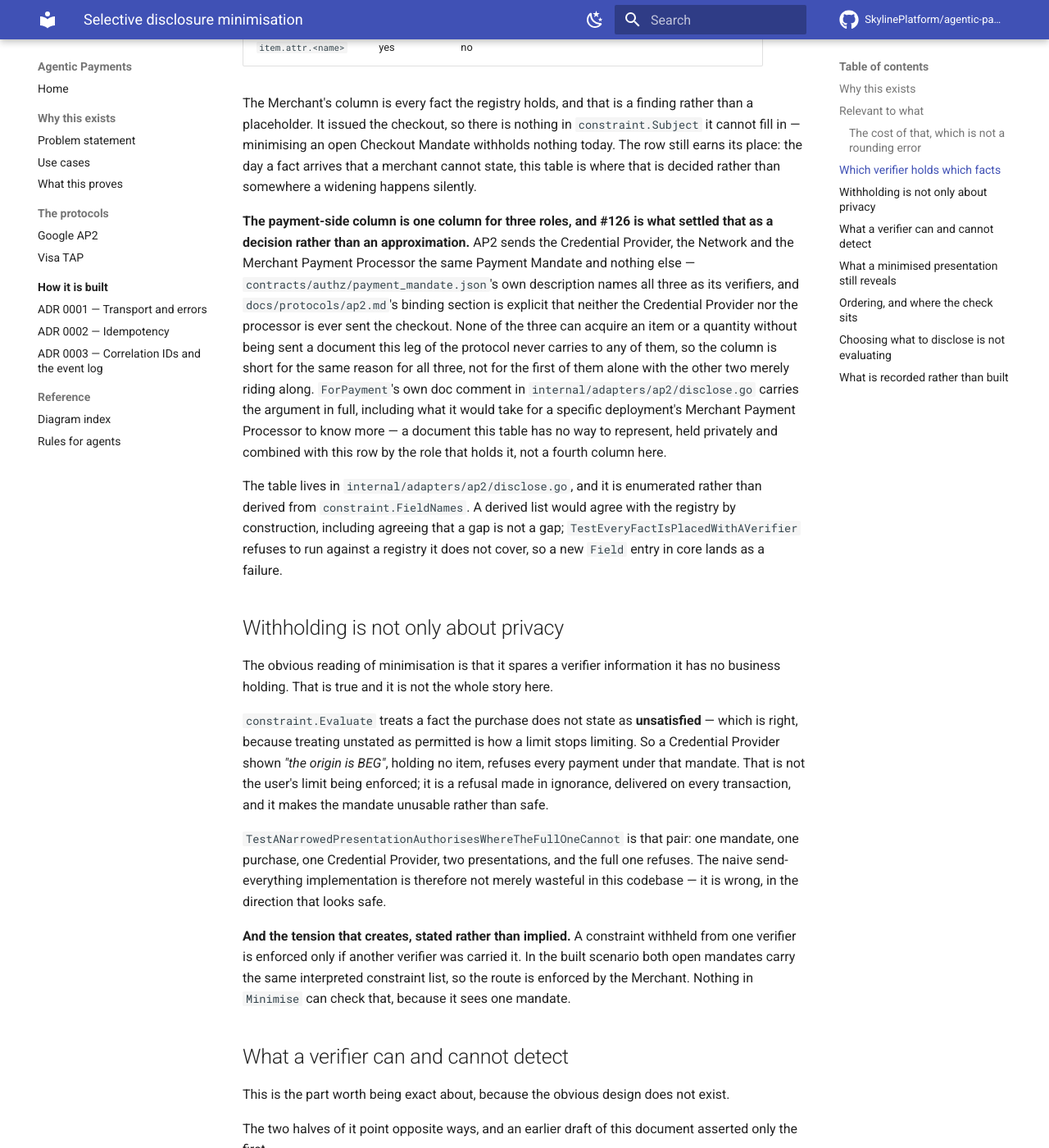
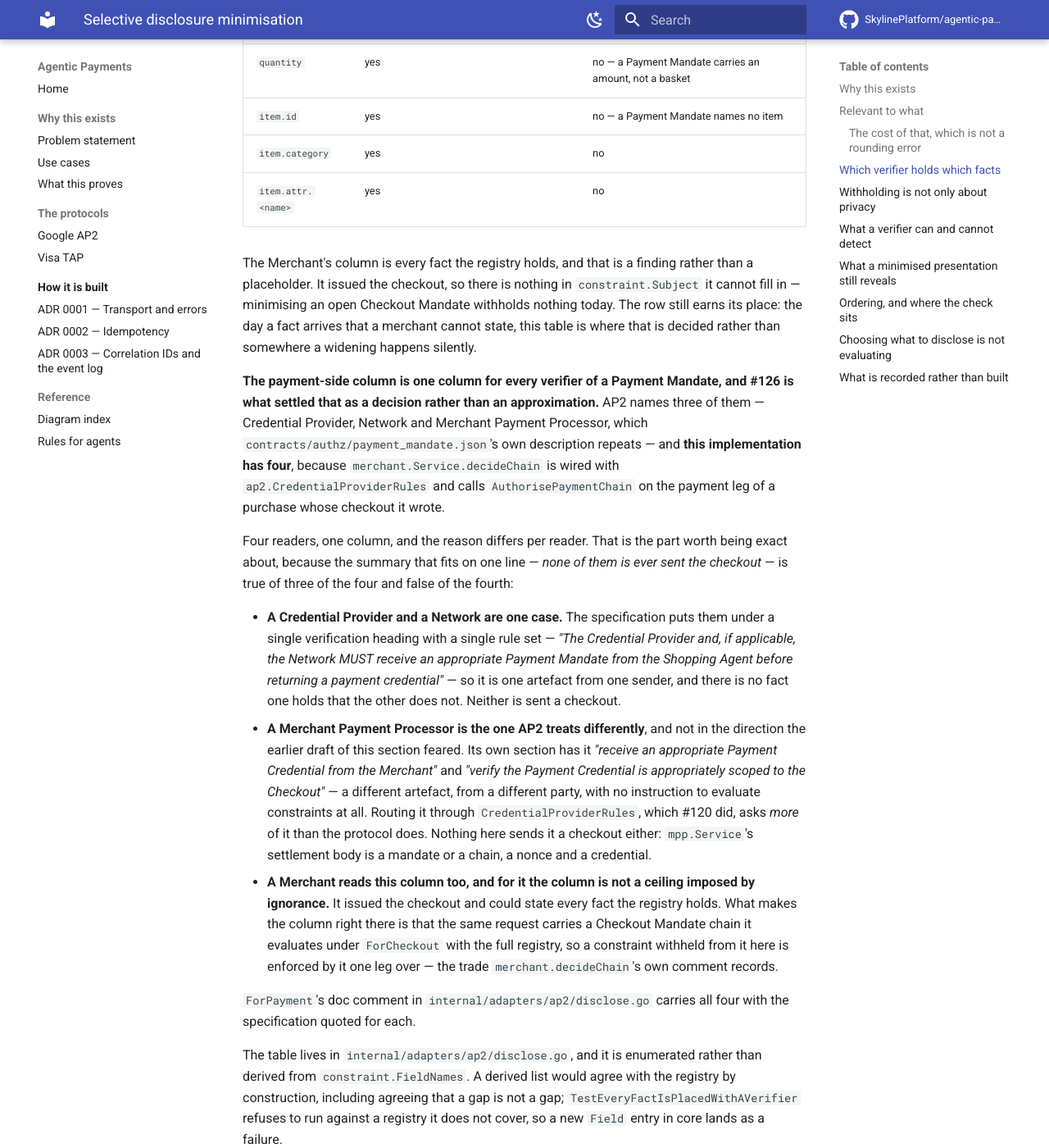
Before and after one commit to SkylinePlatform/agentic-payments, an MkDocs documentation site: the page built from docs/specs/2026-08-08-selective-disclosure-minimisation.md, in a window 1280 px wide and 1400 px high, scrolled down 2747 px. Shown: the whole window at 82% size. Built offline with MkDocs 1.6.1 and Material for MkDocs 9.7.7, drawn with Linux system fonts in a browser that asks for light colours; comment, search, counter and statistics services are not loaded; some of the changed text lies outside the part shown.

Commit message:
docs(ap2): the specification names the Network, and it is reached beside the CP
docs/protocols/ap2.md said the Network's place in the Payment Mandate's audience
was an inference, and read it as a party the Merchant Payment Processor reaches.
The first half was too modest and the second is contradicted by the source: the
specification says the Payment Mandate is "provided by the Shopping Agent and
verified by the Credential Provider, Network, and Merchant Payment Processor",
and its verification chapter gives the Network a heading it shares with the
Credential Provider — "The Credential Provider and, if applicable, the Network
MUST receive an appropriate Payment Mandate from the Shopping Agent before
returning a payment credential." So the Network is reached on the Credential
Provider's leg, from the Shopping Agent, under one rule set. What is genuinely
unstated is only whether it is a sixth role, and nothing here turns on that.

That matters beyond tidiness because internal/adapters/ap2's ForPayment row is a
claim about what every one of those verifiers may see, and a wrong guess about
which leg reaches the Network is a wrong guess about which facts it holds.

The minimisation spec follows the same correction. Its table columns are now
named by the row under evaluation rather than by role — Minimise reads the row
off the mandate's vct and never takes a role — because the payment column has
four readers here and one of them is a Merchant, which does hold the checkout.
The "what is recorded rather than built" section drops the argument it made from
this package's own shape and makes it from the specification instead: an MPP is
not asked to evaluate constraints at all, and a processor that holds the checkout
because it verifies on the Merchant's behalf follows the Merchant's rules, which
is ForCheckout. What is left of the gap is a processor holding the checkout out
of band while doing its own job, and that is still internal/roles/mpp's to
compose. Its count line also moves from two to three, since the section has
always named three things and called them two.

Refs #126

```diff
--- a/docs/protocols/ap2.md
+++ b/docs/protocols/ap2.md
@@ -60,10 +60,25 @@ authorised. Splitting them is what lets each audience be handed the mandate it
 verifies and not the other one — which is the whole precondition for the
 selective disclosure section below.
 
-The Network appears in the Payment Mandate's verification audience in both
-`AGENTS.md` and issue #6, and it is not one of the five roles the specification
-names. Reading it as a party the Merchant Payment Processor reaches, rather
-than as a sixth role, is an inference and is flagged here as one.
+**The Network is not one of the five roles, and it is still a verifier the
+specification names in its own words.** Both halves matter, and an earlier
+version of this paragraph conceded the first and then guessed at the second.
+The Payment Mandate is *"provided by the Shopping Agent and verified by the
+Credential Provider, Network, and Merchant Payment Processor"*, and the
+verification chapter gives the Network a heading it shares with the Credential
+Provider, under one rule set: *"The Credential Provider and, if applicable, the
+Network MUST receive an appropriate Payment Mandate from the Shopping Agent
+before returning a payment credential."*
+
+So the Network is reached on the **Credential Provider's** leg, from the
+Shopping Agent, and holds exactly what a Credential Provider holds. Reading it
+instead as a party the Merchant Payment Processor reaches was this file's own
+inference, it is contradicted by the sentence above, and it is corrected here
+rather than left standing because
+`internal/adapters/ap2`'s `ForPayment` row is a claim about what all of these
+verifiers may see. What remains genuinely unstated is only whether a Network is
+a sixth role or a deployment detail of the payment rails; nothing in this
+implementation turns on the answer, since no binary here plays one.
 
 There is no third mandate. The dimension that a third one would have carried —
 what the user meant, before any specific purchase existed — is carried by the
--- a/docs/specs/2026-08-08-selective-disclosure-minimisation.md
+++ b/docs/specs/2026-08-08-selective-disclosure-minimisation.md
@@ -95,7 +95,11 @@ asserts all three cases, the residual hole included.
 
 ## Which verifier holds which facts
 
-| Fact | Merchant | Credential Provider / Network / Merchant Payment Processor |
+The columns are the two rows of `evaluations`, and they are named by the closed
+mandate under evaluation rather than by role — because `Minimise` reads the row
+off the open mandate's own `vct` and never takes a role as an argument.
+
+| Fact | `ForCheckout` — a Merchant evaluating a Checkout Mandate | `ForPayment` — anybody evaluating a Payment Mandate |
 |---|---|---|
 | `amount` | yes | yes — `payment_amount` |
 | `at` | yes | yes — its own clock |
@@ -113,21 +117,44 @@ withholds nothing today. The row still earns its place: the day a fact arrives
 that a merchant cannot state, this table is where that is decided rather than
 somewhere a widening happens silently.
 
-**The payment-side column is one column for three roles, and #126 is what
-settled that as a decision rather than an approximation.** AP2 sends the
-Credential Provider, the Network and the Merchant Payment Processor the same
-Payment Mandate and nothing else — `contracts/authz/payment_mandate.json`'s own
-description names all three as its verifiers, and `docs/protocols/ap2.md`'s
-binding section is explicit that neither the Credential Provider nor the
-processor is ever sent the checkout. None of the three can acquire an item or a
-quantity without being sent a document this leg of the protocol never carries to
-any of them, so the column is short for the same reason for all three, not for
-the first of them alone with the other two merely riding along. `ForPayment`'s
-own doc comment in `internal/adapters/ap2/disclose.go` carries the argument in
-full, including what it would take for a specific deployment's Merchant Payment
-Processor to know more — a document this table has no way to represent, held
-privately and combined with this row by the role that holds it, not a fourth
-column here.
+**The payment-side column is one column for every verifier of a Payment
+Mandate, and #126 is what settled that as a decision rather than an
+approximation.** AP2 names three of them — Credential Provider, Network and
+Merchant Payment Processor, which `contracts/authz/payment_mandate.json`'s own
+description repeats — and **this implementation has four**, because
+`merchant.Service.decideChain` is wired with `ap2.CredentialProviderRules` and
+calls `AuthorisePaymentChain` on the payment leg of a purchase whose checkout it
+wrote.
+
+Four readers, one column, and the reason differs per reader. That is the part
+worth being exact about, because the summary that fits on one line — *none of
+them is ever sent the checkout* — is true of three of the four and false of the
+fourth:
+
+- **A Credential Provider and a Network are one case.** The specification puts
+  them under a single verification heading with a single rule set — *"The
+  Credential Provider and, if applicable, the Network MUST receive an
+  appropriate Payment Mandate from the Shopping Agent before returning a payment
+  credential"* — so it is one artefact from one sender, and there is no fact one
+  holds that the other does not. Neither is sent a checkout.
+- **A Merchant Payment Processor is the one AP2 treats differently**, and not in
+  the direction the earlier draft of this section feared. Its own section has it
+  *"receive an appropriate Payment Credential from the Merchant"* and *"verify
+  the Payment Credential is appropriately scoped to the Checkout"* — a different
+  artefact, from a different party, with no instruction to evaluate constraints
+  at all. Routing it through `CredentialProviderRules`, which #120 did, asks
+  *more* of it than the protocol does. Nothing here sends it a checkout either:
+  `mpp.Service`'s settlement body is a mandate or a chain, a nonce and a
+  credential.
+- **A Merchant reads this column too, and for it the column is not a ceiling
+  imposed by ignorance.** It issued the checkout and could state every fact the
+  registry holds. What makes the column right there is that the same request
+  carries a Checkout Mandate chain it evaluates under `ForCheckout` with the
+  full registry, so a constraint withheld from it here is enforced by it one leg
+  over — the trade `merchant.decideChain`'s own comment records.
+
+`ForPayment`'s doc comment in `internal/adapters/ap2/disclose.go` carries all
+four with the specification quoted for each.
 
 The table lives in `internal/adapters/ap2/disclose.go`, and it is enumerated
 rather than derived from `constraint.FieldNames`. A derived list would agree with
@@ -279,8 +306,8 @@ would have refused the purchase, because it has nothing to evaluate against.
 
 ## What is recorded rather than built
 
-One gap and one decision, both worth naming so that nobody reads the table
-above as more than it is.
+One gap, one decision and one asymmetry, all three worth naming so that nobody
+reads the table above as more than it is.
 
 **The reach table is per role; the specification's granularity is per checkout.**
 AP2 says the agent determines disclosures *"ad-hoc based on the Checkout"*.
@@ -291,13 +318,14 @@ a constraint on `item.category` it will refuse in ignorance. So *"both, and they
 turn out to be one question"* is true at role granularity and is not a claim
 about per-transaction reach. This one is still open.
 
-**The payment row credits three verifiers, and whether that was the narrowest
-of them or the ceiling for all three was an open question until #126.** AP2 has
-the Payment Mandate verified by the Credential Provider, the Network *and* the
-Merchant Payment Processor. `ForPayment` was one row, and until #126 its own
-comment read as written for the first of the three and merely tolerated by the
-other two — a Merchant Payment Processor sits merchant-side, so it *could*
-plausibly hold the checkout and be shown less than it can state.
+**The payment row credits several verifiers, and whether that was the narrowest
+of them or the ceiling for all of them was an open question until #126.** AP2
+has the Payment Mandate verified by the Credential Provider, the Network *and*
+the Merchant Payment Processor; this implementation adds the Merchant, which
+verifies one at settlement. `ForPayment` was one row, and until #126 its own
+comment read as written for the first of them and merely tolerated by the rest —
+a Merchant Payment Processor sits merchant-side, so it *could* plausibly hold
+the checkout and be shown less than it can state.
 
 When that comment was written it was a gap nothing could reach:
 `MPPRules.VerifyCredential` answers a different question, about a credential
@@ -307,28 +335,31 @@ live.** `mpp.Service` gained a chain entry point and verifies through
 Credential Provider's reach today — and #120 corrected the sentences describing
 that without settling whether the reach itself was right.
 
-**#126 settled it, and the answer is that the coincidence is real rather than
-convenient.** AP2 gives the Credential Provider, the Network and the Merchant
-Payment Processor exactly one artefact for this leg — the Payment Mandate — and
-`contracts/authz/payment_mandate.json`'s own description names all three as its
-verifiers. `docs/protocols/ap2.md`'s binding section settles the "may well hold
-the checkout" half directly, for this implementation: *"a Credential Provider or
-a Merchant Payment Processor sent only that mandate holds a digest with no price
-to compare it against,"* and *"the Credential Provider and the processor are
-sent no checkout, so nothing about them changes."* `internal/adapters/ap2`
-processes one wire artefact for the payment leg and hands it to whichever of the
-three is asking; there is no second channel here for a checkout to travel down,
-so a fourth row is not a table entry this package could add on its own
-initiative. A deployment that gives its own Merchant Payment Processor the
-checkout out of band — plausible, since one entity may play several roles —
-would need a second, role-owned subject combining `PaymentSubject` with what it
-independently holds; that composition belongs to `internal/roles/mpp`, which
-knows what its deployment holds, not to this table. `ForPayment`'s doc comment
-in `internal/adapters/ap2/disclose.go` carries the argument in full, and
-`TestTheSubjectEveryPaymentSideVerifierEvaluatesIsExactlyWhatItCanState` — renamed
-from `TestTheSubjectACredentialProviderEvaluatesIsExactlyWhatItCanState` for the
-same reason — is what turns red if the row is widened or narrowed for any of the
-three.
+**#126 settled it, and the specification is what settles it rather than this
+package's own convenience.** The reader-by-reader argument is in the table
+section above and in `ForPayment`'s doc comment; the part that belongs here is
+what it does to the gap. AP2 does not ask a Merchant Payment Processor to
+evaluate constraints at all — its section has it verify that a Payment
+Credential received *from the Merchant* is scoped to the Checkout — so the
+processor being shown a Credential Provider's reach is this implementation
+asking more of it than the protocol does, not less. And the *"may well hold the
+checkout"* half has the specification's own answer: *"A particular role can
+always delegate the responsibilities to a technology provider. For example, a
+Merchant could have their payment processor perform verifications on their
+behalf. In such a case, the delegate follows the verification rules for that
+role instead."* A processor holding the checkout because it verifies on the
+Merchant's behalf is following the **Merchant's** rules, which is `ForCheckout`
+and already the whole registry.
+
+What is left of the gap is a processor that holds the checkout out of band while
+doing its own job. That needs a second, role-owned subject combining
+`PaymentSubject` with what it privately holds — a document this table has no way
+to represent — and that composition belongs to `internal/roles/mpp`, which knows
+what its deployment holds, not to a fourth column here.
+`TestTheSubjectEveryPaymentSideVerifierEvaluatesIsExactlyWhatItCanState` —
+renamed from `TestTheSubjectACredentialProviderEvaluatesIsExactlyWhatItCanState`
+for the same reason — is what turns red if the row is widened or narrowed for
+any reader.
 
 **The payment row is now tied to the `constraint.Subject` a verifier evaluates;
 the checkout row is not.** A verifier populating fewer facts than its row claims
```
